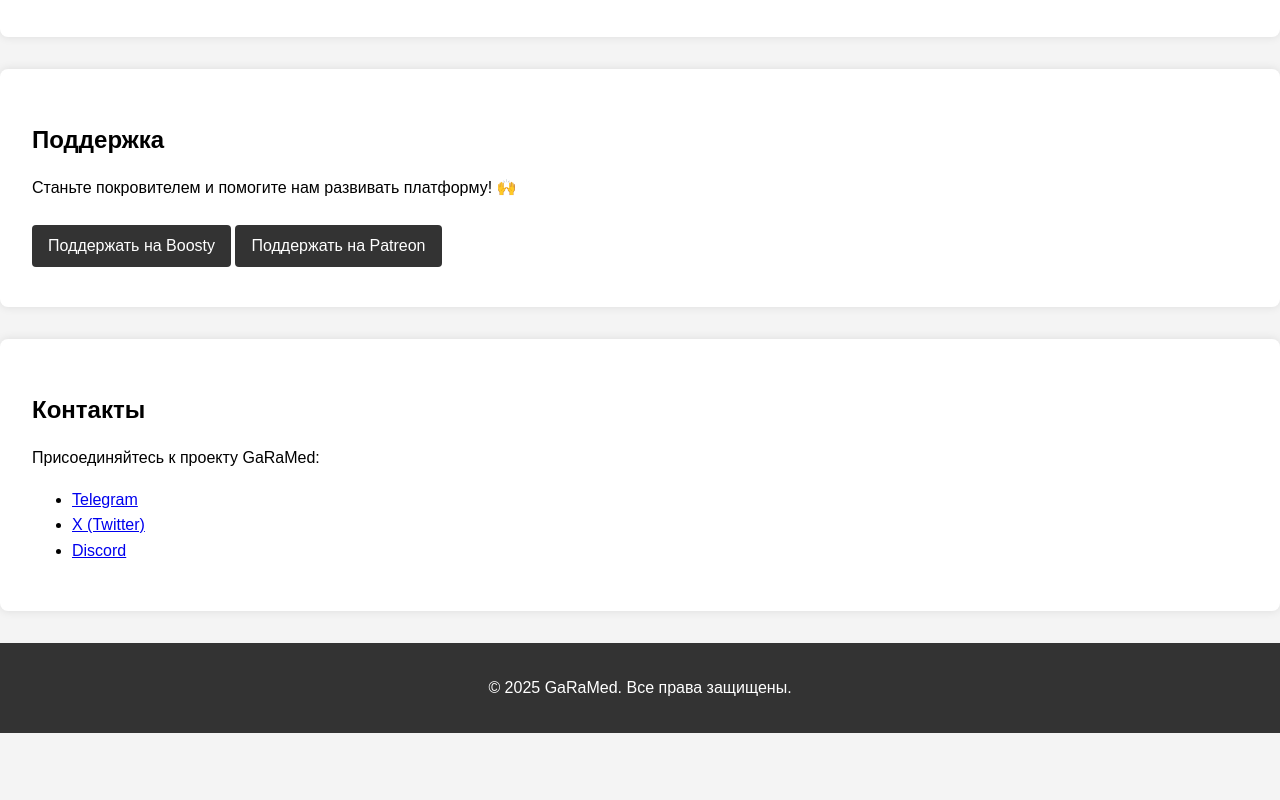
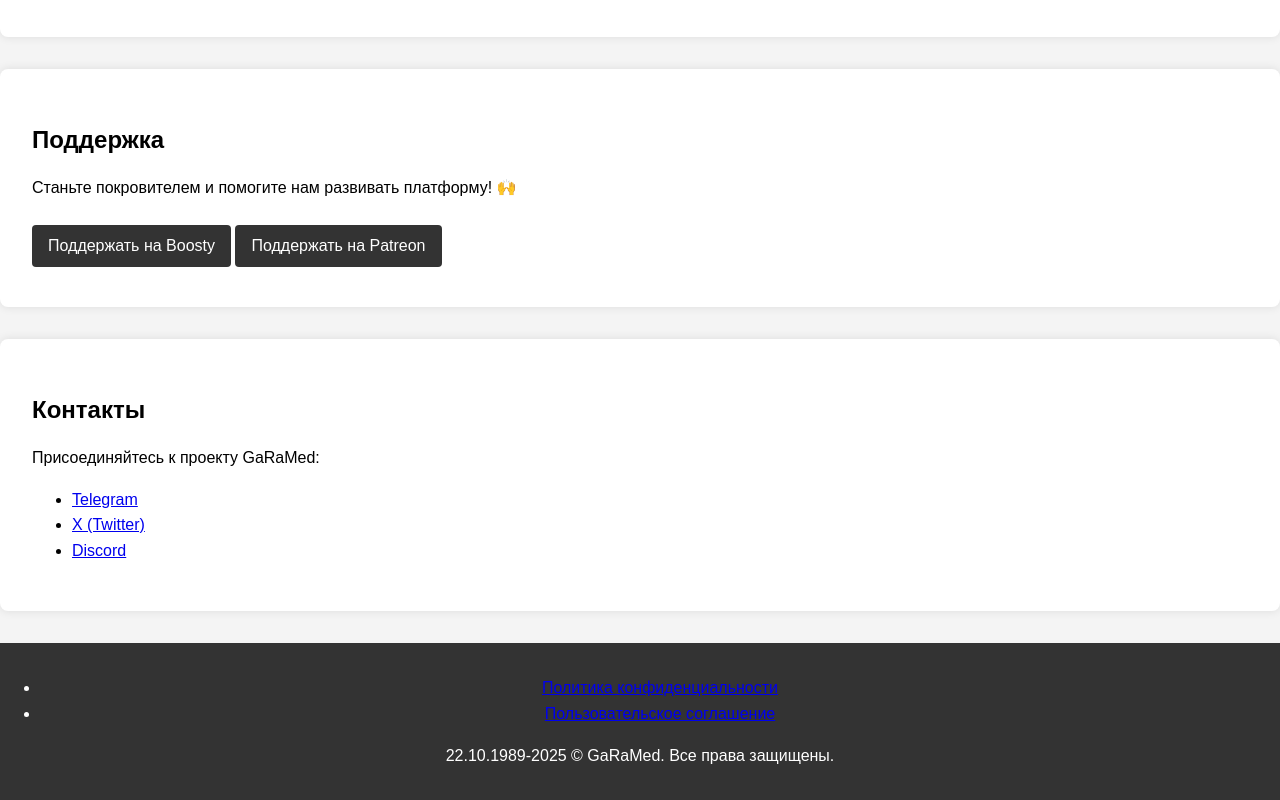
Before and after one commit to GaRaMed/Frontend, a plain HTML site: page index.html in a window 1280 px wide. Shown: the part 823-1623 px from the top of the page. Before the commit the page ends 1556 px from the top, so only its background shows below. Drawn offline with Linux system fonts and the light colour scheme.

Commit message:
Update index.html

```diff
--- a/index.html
+++ b/index.html
@@ -50,7 +50,11 @@
     </section>
 
     <footer>
-        <p>&copy; 2025 GaRaMed. Все права защищены.</p>
+        <ul>
+            <li><a href="/privacy-policy.html" target="_blank">Политика конфиденциальности</a></li>
+            <li><a href="/terms-of-service.html" target="_blank">Пользовательское соглашение</a></li>
+        </ul>
+        <p>22.10.1989-2025 &copy; GaRaMed. Все права защищены.</p>
     </footer>
 </body>
 </html>
```
